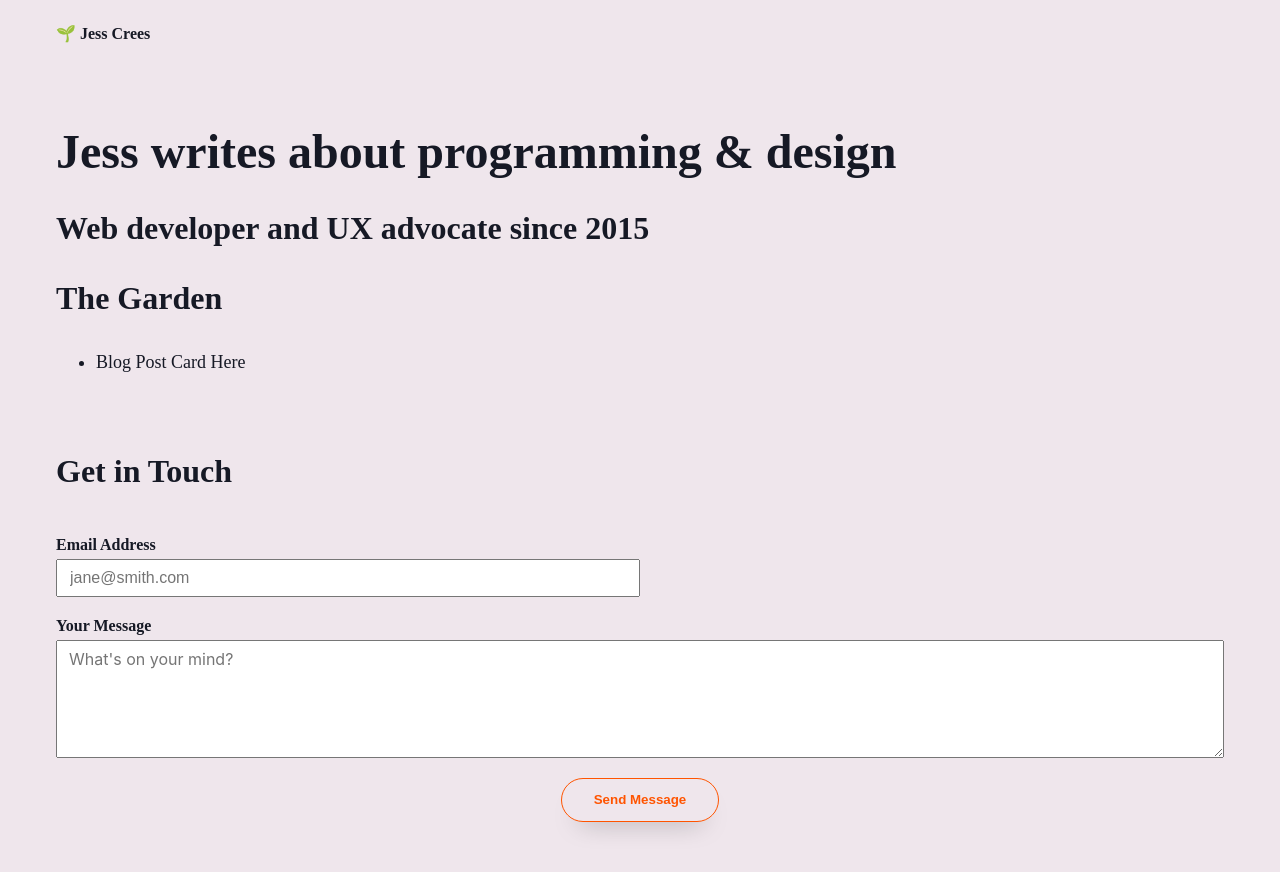
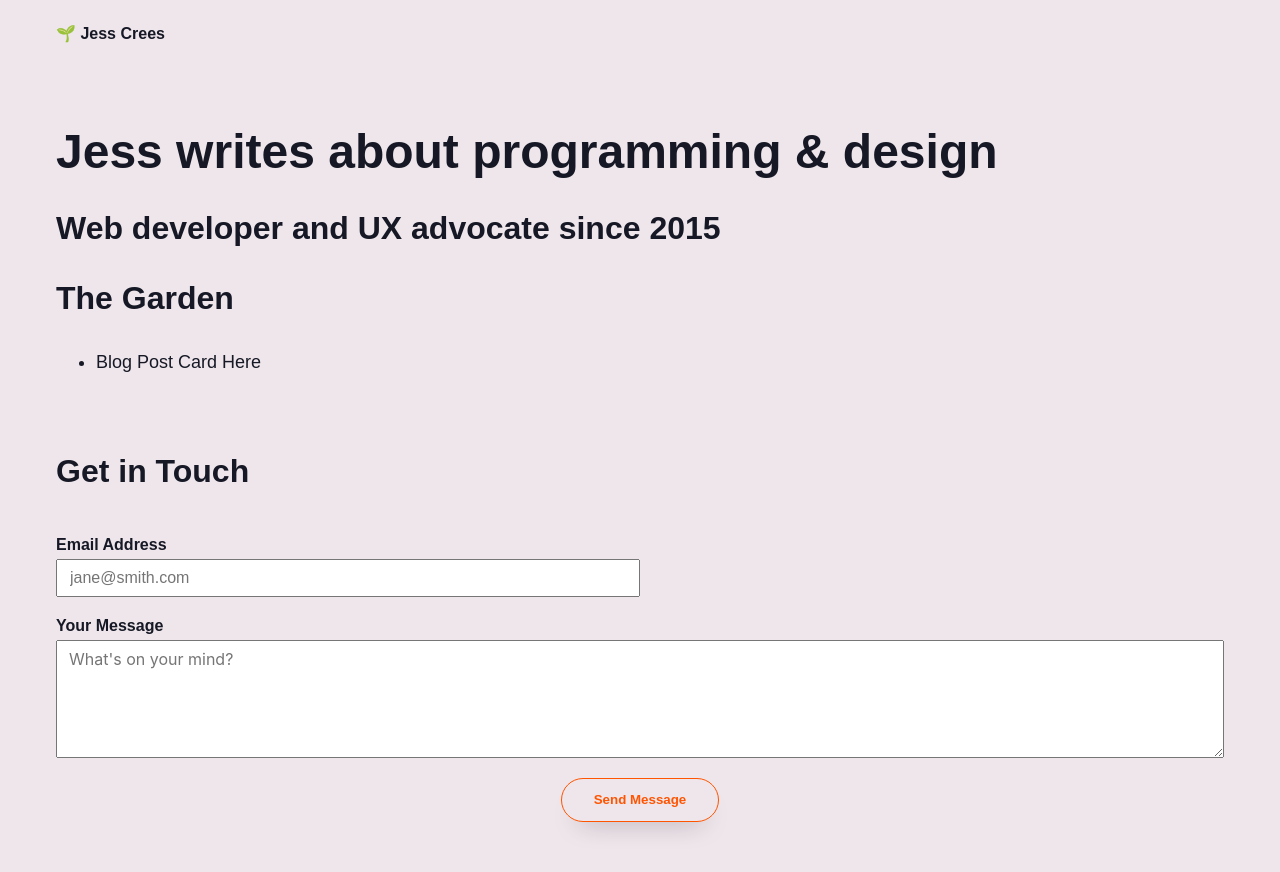
Before and after one commit to jesscrees/digital-garden, an Astro site: page / in a window 1280 px wide. Built offline with nearby package versions, Linux system fonts and the light colour scheme; Astro itself is replaced by a stand-in of ours.

Commit message:
Add fonts

```diff
--- a/src/styles/_base.scss
+++ b/src/styles/_base.scss
@@ -66,6 +66,7 @@ $spacing-xl: 32px;
 
 /* Base styles */
 body {
+  font-family: 'Fredoka', sans-serif;
   font-size: 16px;
   transition: 0.2s all linear;
 
@@ -84,36 +85,42 @@ body {
 }
 
 h1 {
+  font-family: 'Sofia', sans-serif;
   font-size: var(--h1-size);
   line-height: var(--h1-line-height);
   letter-spacing: var(--h1-letter-spacing);
 }
 
 h2 {
+  font-family: 'Sofia', sans-serif;
   font-size: var(--h2-size);
   line-height: var(--h2-line-height);
   letter-spacing: var(--h2-letter-spacing);
 }
 
 h3 {
+  font-family: 'Sofia', sans-serif;
   font-size: var(--h3-size);
   line-height: var(--h3-line-height);
   letter-spacing: var(--h3-letter-spacing);
 }
 
 h4 {
+  font-family: 'Sofia', sans-serif;
   font-size: var(--h4-size);
   line-height: var(--h4-line-height);
   letter-spacing: var(--h4-letter-spacing);
 }
 
 h5 {
+  font-family: 'Sofia', sans-serif;
   font-size: var(--h5-size);
   line-height: var(--h5-line-height);
   letter-spacing: var(--h5-letter-spacing);
 }
 
 h6 {
+  font-family: 'Sofia', sans-serif;
   font-size: var(--h6-size);
   line-height: var(--h6-line-height);
   letter-spacing: var(--h6-letter-spacing);
--- /dev/null
+++ b/src/styles/_font.scss
@@ -0,0 +1,16 @@
+/* Register your custom font family and tell the browser where to find it. */
+@font-face {
+  font-family: 'Sofia';
+  src: url('/fonts/Sofia-Regular') format('ttf');
+  font-weight: normal;
+  font-style: normal;
+  font-display: swap;
+}
+
+@font-face {
+  font-family: 'Fredoka';
+  src: url('/fonts/Fredoka-VariableFont_wdth,wght') format('ttf');
+  font-weight: normal;
+  font-style: normal;
+  font-display: swap;
+}
```
Also changed, not shown: public/fonts/Fredoka-VariableFont_wdth,wght.ttf (added), public/fonts/Sofia-Regular.ttf (added).
